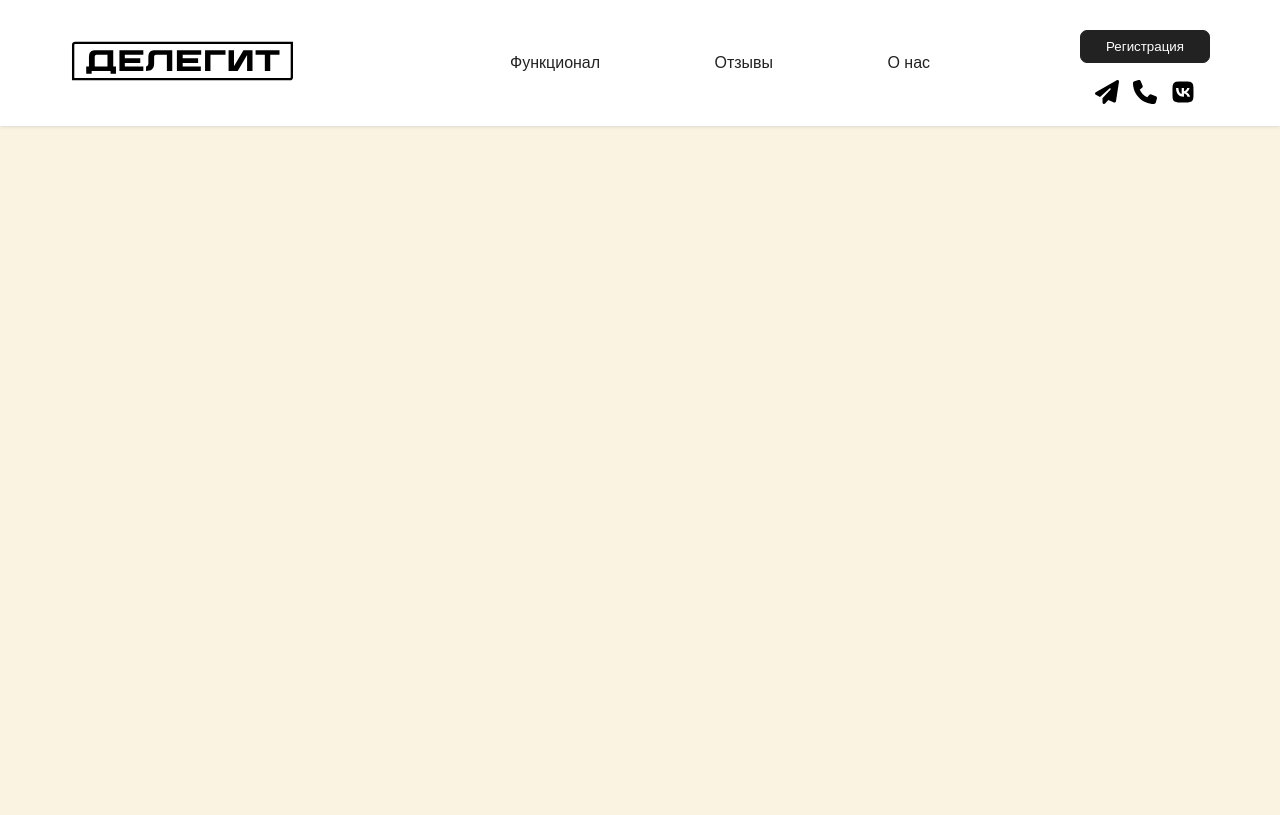
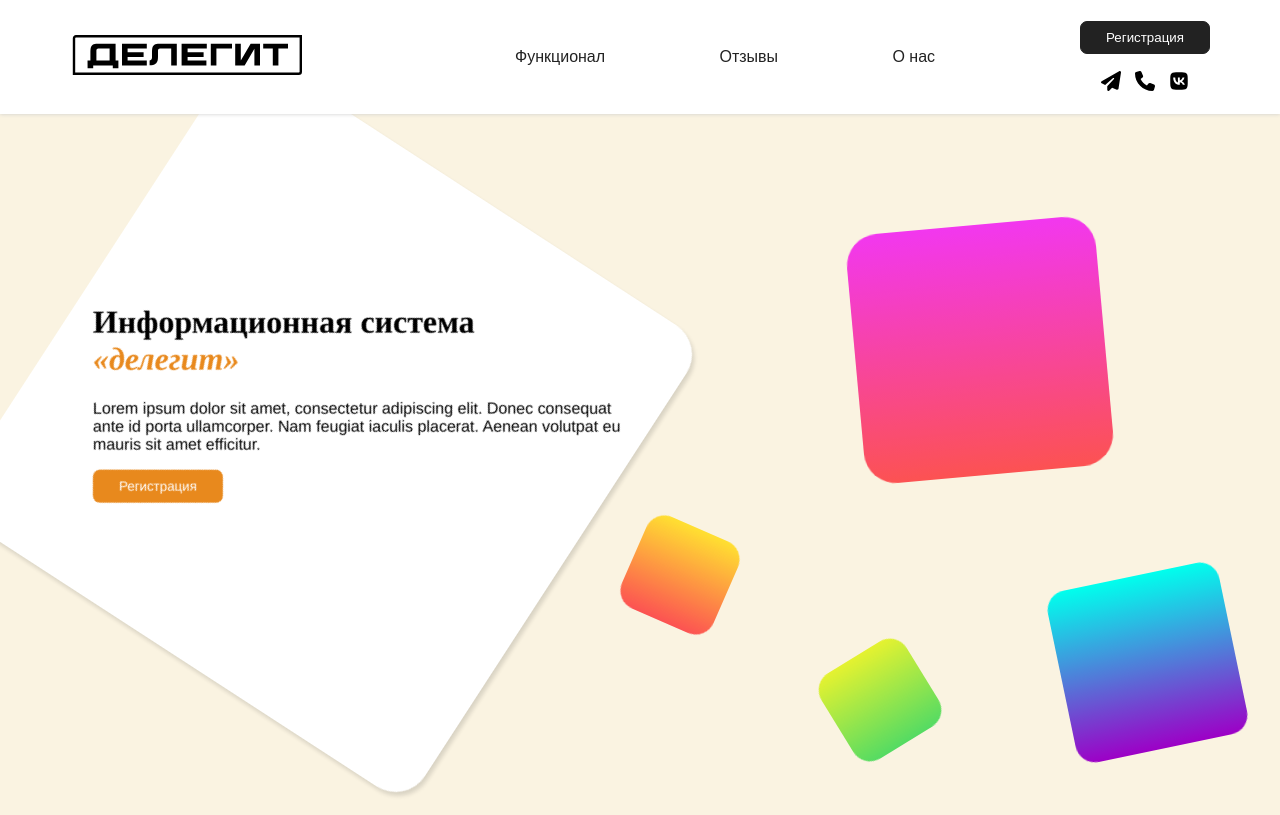
Before and after one commit to VicVine/broomstick, a PHP site: page / in a window 1280 px wide. Run offline with PHP 8.4, Linux system fonts and the light colour scheme.

Commit message:
The home screen is finished. Added animation.

```diff
--- a/index.php
+++ b/index.php
@@ -11,9 +11,9 @@
         <a href="index.php"><img src="img/logo-b.svg" alt="logo" class="logo"></a>
         <nav>
             <ul>
-                <li><a href="index.php">Функционал</a></li>
-                <li><a href="about.php">Отзывы</a></li>
-                <li><a href="contacts.php">О нас</a></li>
+                <li><a href="functional.php">Функционал</a></li>
+                <li><a href="testimonials.php">Отзывы</a></li>
+                <li><a href="aboutus.php">О нас</a></li>
             </ul>
         </nav>
         <div class="auth">
@@ -26,6 +26,20 @@
         </div>
     </header>
 <body>
+    <div>
 
+        <div class="square-1">
+            <div class="square-1__inner">
+                <h1>Информационная система <span class="accentuated">«делегит»</span></h1>
+                <p>Lorem ipsum dolor sit amet, consectetur adipiscing elit. Donec consequat ante id porta ullamcorper. Nam feugiat iaculis placerat. Aenean volutpat eu mauris sit amet efficitur.</p>
+                <button href="registration.php" class="button-secondary">Регистрация</button>
+            </div>
+        </div>
+        <div class="square-2"></div>
+        <div class="square-3"></div>
+        <div class="square-4"></div>
+        <div class="square-5"></div>
+
+    </div>
 </body>
 </html>
--- a/stylesheet.css
+++ b/stylesheet.css
@@ -4,6 +4,26 @@
     font-size: 16px;
     font-family: Arial, Helvetica, sans-serif;
     background-color: #FAF3E1;
+}
+
+h1{
+    font-family: 'Times New Roman', Times, serif;
+    font-size: 32px;
+}
+
+h2{
+    font-family: 'Times New Roman', Times, serif;
+    font-size: 24px;
+}
+
+h3{
+    font-family: 'Times New Roman', Times, serif;
+    font-size: 20px;
+}
+
+h4{
+    font-family: 'Times New Roman', Times, serif;
+    font-size: 16px;
 }
 
 button{
@@ -23,6 +43,24 @@
     color: #222222;
 }
 
+.button-secondary{
+    border: none;
+    background-color: #E8891D;
+    color:#ffffff;
+    padding: 8px 25px;
+    border-radius: 7px;
+    transition: 250ms;
+    border: 1px solid #E8891D;
+    cursor: pointer;
+
+}
+
+.button-secondary:hover{
+    background-color: transparent;
+    border: 1px solid #E8891D;
+    color: #E8891D;
+}
+
 header{
     display: flex;
     justify-content: space-between;
@@ -30,6 +68,7 @@
     padding: 10px 20px;
     background-color: #fff;
     box-shadow: 0 0 4px #ccc;
+    z-index: 100;
 }
 
 a{
@@ -41,9 +80,14 @@
     color: #E8891D;
 }
 
+.accentuated{
+    color: #E8891D;
+    font-style: italic;
+}
+
 header .logo{
-    width: 270px;
-    height: 80px;
+    width: 280px;
+    height: 90px;
     margin: 0 0 0 30px;
 }
 
@@ -62,8 +106,8 @@
 }
 
 .auth .ico{
-    width: 24px;
-    height: 24px;
+    width: 20px;
+    height: 20px;
     margin: 12px 7px;
     cursor: pointer;
     transition: 250ms;
@@ -84,5 +128,142 @@
     flex-direction: column;
     align-items: center;
     justify-content: center;
-    margin: 20px 50px 0px 0px;
+    margin: 10px 50px 0px 0px;
 }
+
+.square-1{
+    transform: rotate(33deg);
+    padding: 25px;
+    box-shadow: 4px 2px 4px #00000022;
+    border-radius: 35px;
+    width: 500px;
+    height: 500px;
+    position: absolute;
+    left: 50px;
+    bottom: 100px;
+    z-index: -1;
+    background-color: #FFFFFF;
+}
+
+.square-1__inner{
+    transform: rotate(-33deg);
+    position: absolute;
+    top: 120px;
+    left: 20px;
+}
+
+.square-2{
+    width: 250px;
+    height: 250px;
+    position: absolute;
+    transform: rotate(155deg);
+    right: 175px;
+    bottom: 325px;
+    z-index: -2;
+    border-radius: 32px;
+    background: rgb(242,55,239);
+    background: linear-gradient(0deg, rgba(242,55,239,1) 0%, rgba(252,82,82,1) 100%);
+    animation: square-2-rotate 120s infinite linear;
+}
+
+.square-3{
+    width: 100px;
+    height: 100px;
+    border-radius: 20px;
+    position: absolute;
+    transform: rotate(164deg);
+    right: 550px;
+    bottom: 175px;
+    z-index: -2;
+    background: rgb(255,224,49);
+    background: linear-gradient(0deg, rgba(255,224,49,1) 0%, rgba(252,82,82,1) 100%);
+    animation: square-3-rotate 60s infinite linear;
+}
+
+.square-4{
+    width: 100px;
+    height: 100px;
+    border-radius: 20px;
+    position: absolute;
+    transform: rotate(100deg);
+    right: 350px;
+    bottom: 50px;
+    z-index: -2;
+    background: rgb(229,242,48);
+    background: linear-gradient(0deg, rgba(229,242,48,1) 0%, rgba(84,219,99,1) 100%);
+    animation: square-4-rotate 60s infinite linear;
+}
+
+.square-5{
+    width: 175px;
+    height: 175px;
+    border-radius: 20px;
+    position: absolute;
+    transform: rotate(142deg);
+    right: 45px;
+    bottom: 50px;
+    z-index: -2;
+    background: rgb(0,255,237);
+    background: linear-gradient(0deg, rgba(0,255,237,1) 0%, rgba(157,0,198,1) 100%);
+    animation: square-5-rotate 90s infinite linear;
+}
+
+@keyframes square-rotate{
+    0%{
+        transform: rotate(0deg);
+    }
+
+    100%{
+        transform: rotate(360deg);
+    }
+}
+
+@keyframes square-inner-rotate{
+    0%{
+        transform: rotate(0deg);
+    }
+
+    100%{
+        transform: rotate(-360deg);
+    }
+}
+
+@keyframes square-2-rotate{
+    0%{
+        transform: rotate(155deg);
+    }
+
+    100%{
+        transform: rotate(515deg);
+    }
+}
+
+@keyframes square-3-rotate{
+    0%{
+        transform: rotate(164deg);
+    }
+
+    100%{
+        transform: rotate(524deg);
+    }
+}
+
+@keyframes square-4-rotate{
+    0%{
+        transform: rotate(100deg);
+    }
+
+    100%{
+        transform: rotate(540deg);
+    }
+}
+
+@keyframes square-5-rotate{
+    0%{
+        transform: rotate(142deg);
+    }
+
+    100%{
+        transform: rotate(500deg);
+    }
+}
```
